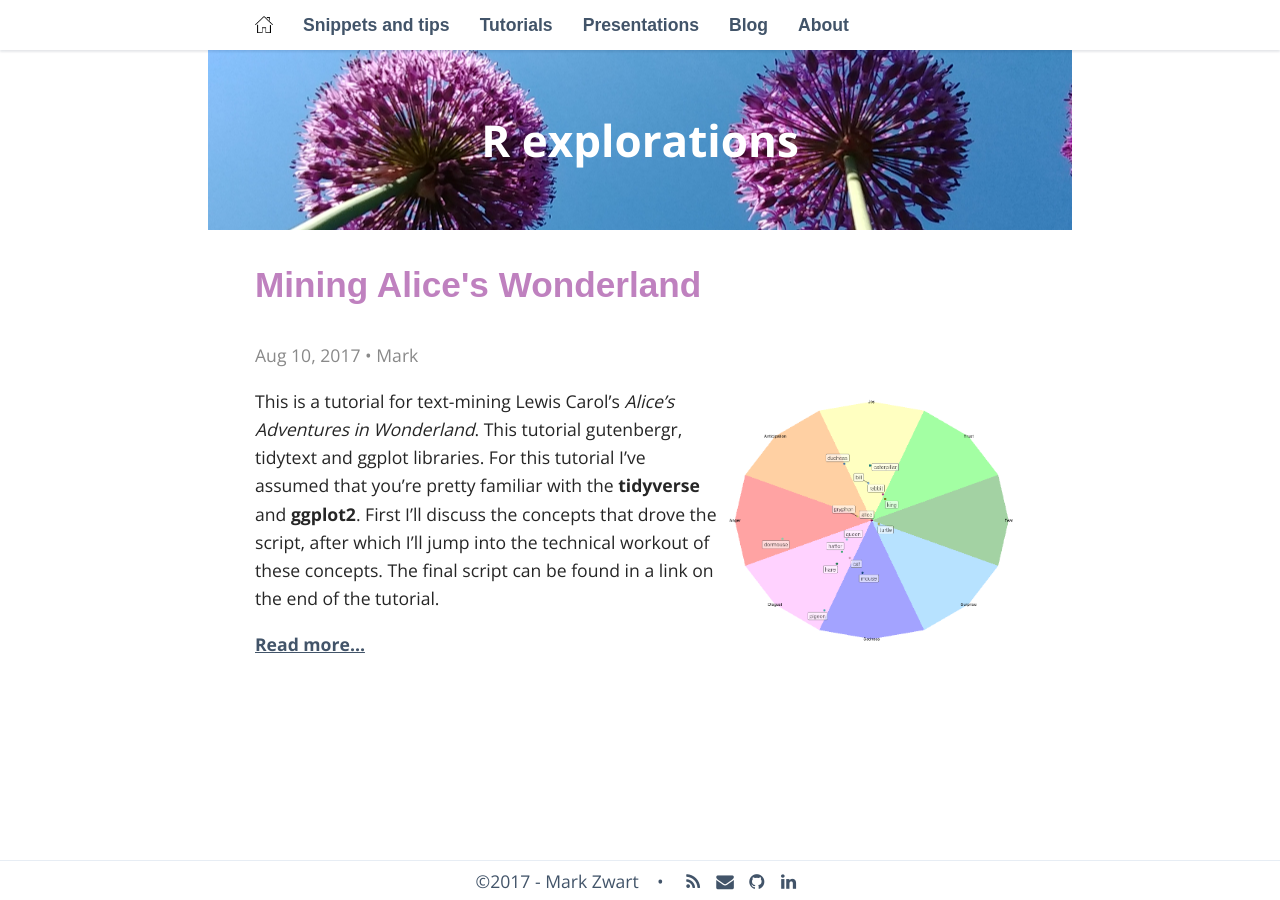
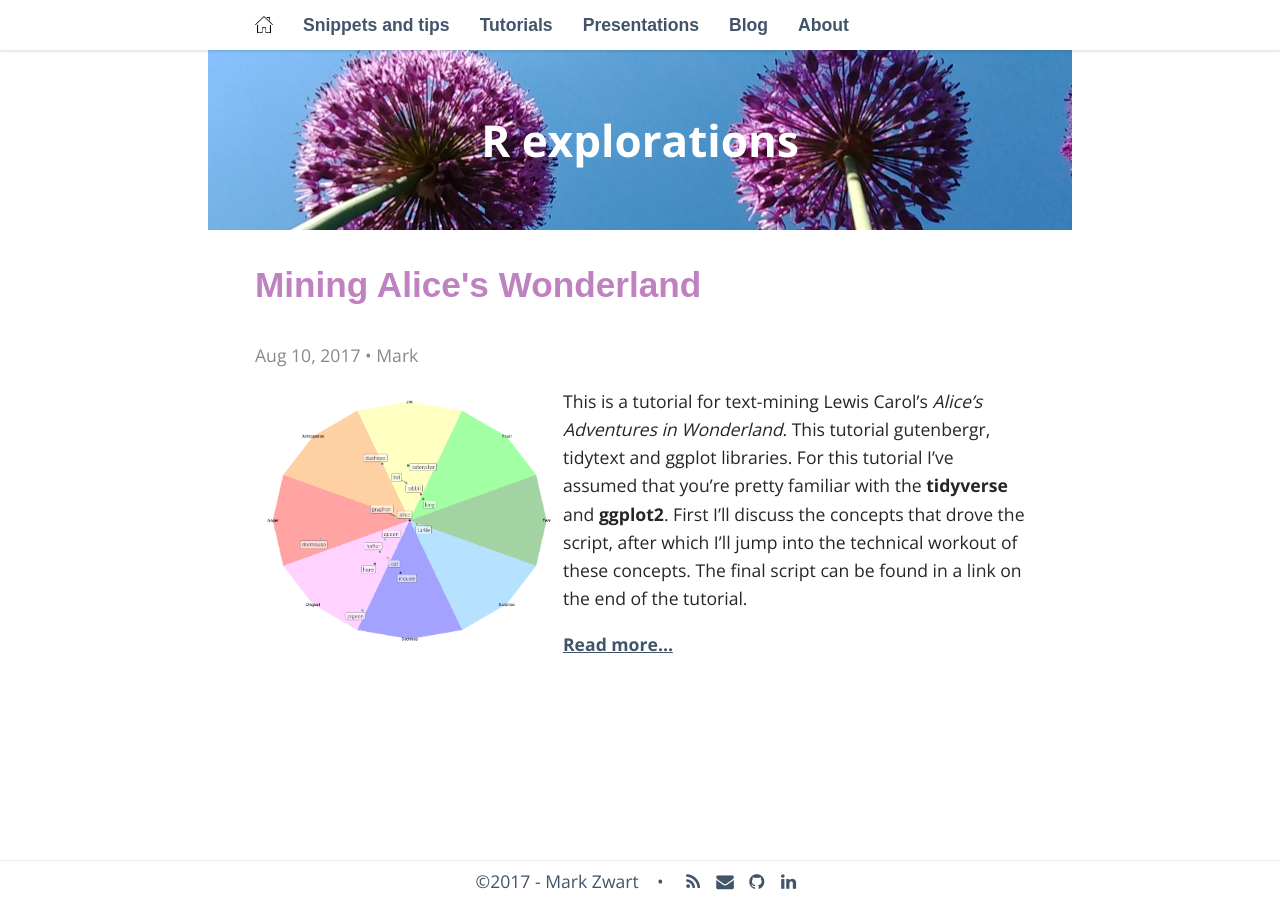
Before and after one commit to mark-me/mark-me.github.io, a Jekyll site: the page built from _posts/2017-08-10-mining-alices-wonderland.md, in a window 1280 px wide. Built offline with Jekyll 4.4.1, drawn with Linux system fonts in a browser that asks for light colours; nearby versions of some CDN libraries; some web fonts are replaced; comment, search, counter and statistics services are not loaded.

Commit message:
Post image

```diff
--- a/_posts/2017-08-10-mining-alices-wonderland.md
+++ b/_posts/2017-08-10-mining-alices-wonderland.md
@@ -7,7 +7,7 @@
 published: true
 ---
 
-<img src="/_pages/tutorials/mining-alices-wonderland/sentiment-centers.png" alt="alice catterpillar" width="40%" height="40%" align="right"/> This is a tutorial for text-mining Lewis Carol's _Alice's Adventures in Wonderland_. This tutorial gutenbergr, tidytext and ggplot libraries. For this tutorial I've assumed that you're pretty familiar with the **tidyverse** and **ggplot2**. First I'll discuss the concepts that drove the script, after which I'll jump into the technical workout of these concepts. The final script can be found in a link on the end of the tutorial.
+<img src="/_pages/tutorials/mining-alices-wonderland/sentiment-centers.png" alt="alice catterpillar" width="40%" height="40%" align="left"/> This is a tutorial for text-mining Lewis Carol's _Alice's Adventures in Wonderland_. This tutorial gutenbergr, tidytext and ggplot libraries. For this tutorial I've assumed that you're pretty familiar with the **tidyverse** and **ggplot2**. First I'll discuss the concepts that drove the script, after which I'll jump into the technical workout of these concepts. The final script can be found in a link on the end of the tutorial.
 
 [Read more...](/mining-alices-wonderland/)
 <br><br><br><br>
```
